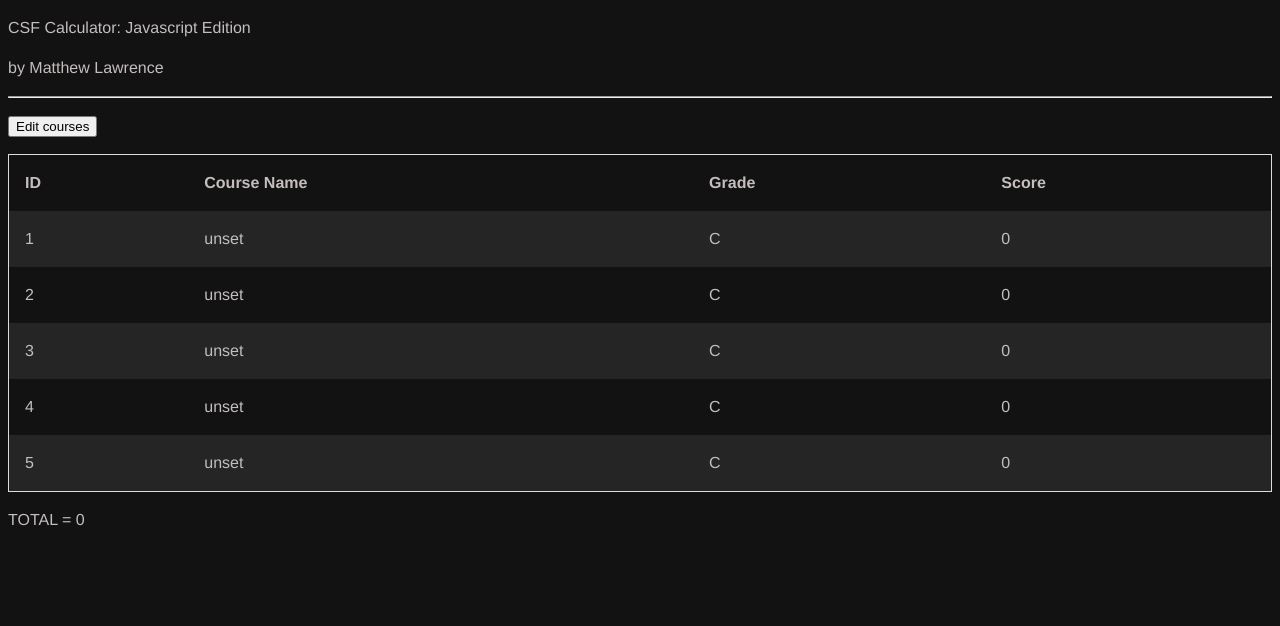
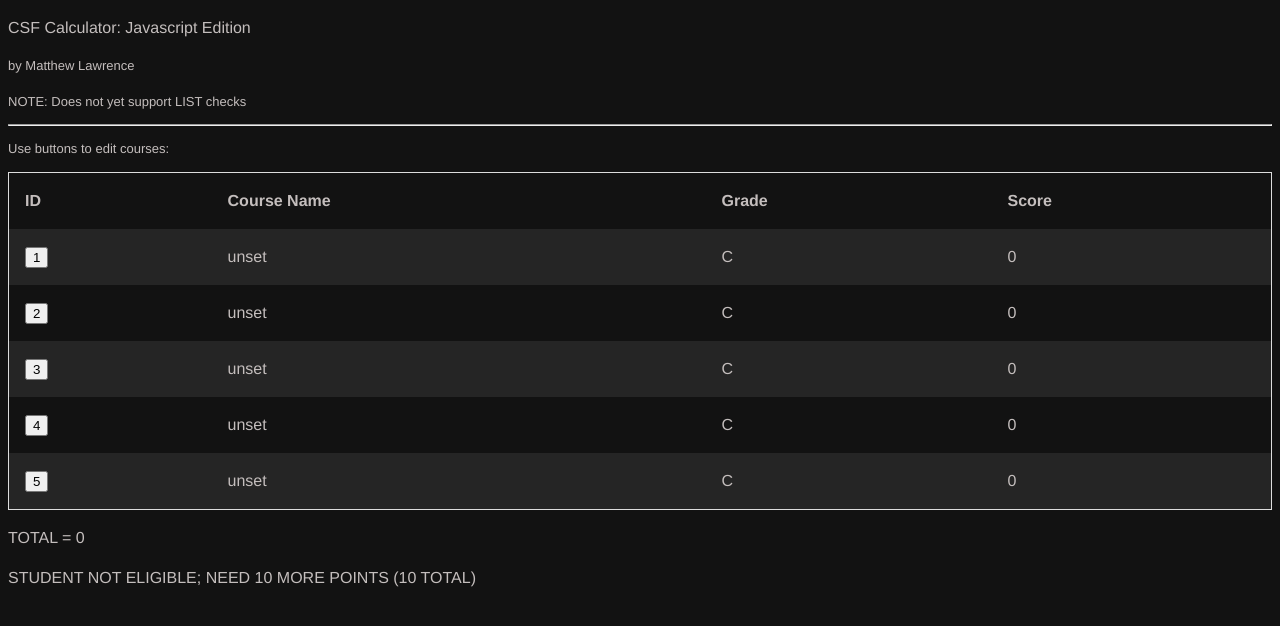
Before and after one commit to mattlawr/csf-calculator, a plain HTML site: page index.html in a window 1280 px wide. Drawn offline with Linux system fonts and the light colour scheme.

Commit message:
Add eligibility check

```diff
--- a/CSFjavascript/main.js
+++ b/CSFjavascript/main.js
@@ -15,12 +15,16 @@ function updateReport() {
     for (i = 1; i < rows.length; i++) {
         var items = rows[i].getElementsByTagName("TD");
 
-        items[0].innerHTML = i;
+        //items[0].innerHTML = i;
         items[1].innerHTML = courses[i].getNameAP();
         items[2].innerHTML = GradeToText(courses[i].grade);
         items[3].innerHTML = GetScore(courses[i].grade, courses[i].ap);
     }
     document.getElementById("total").innerHTML = "TOTAL = " + GetTotalScore();
+
+    var resText = "STUDENT NOT ELIGIBLE; NEED " + (10 - GetTotalScore()) + " MORE POINTS (10 TOTAL)";
+    if (GetTotalScore() >= 10) {resText = "STUDENT ELIGIBLE; 10 POINTS MET"}
+    document.getElementById("result").innerHTML = resText;
 }
 
 function editCourses() {
--- a/index.html
+++ b/index.html
@@ -46,10 +46,12 @@
     <title>CSF Calculator 2018</title>
 </head>
 <body>
-    <p>CSF Calculator: Javascript Edition</p>
-    <p>by Matthew Lawrence</p>
+    <p>CSF Calculator: Javascript Edition <div style="font-size:small">by Matthew Lawrence</div></p>
+
+    <p style="font-size:small">NOTE: Does not yet support LIST checks</p>
     <hr>
-    <p><button onclick="editCourses()">Edit courses</button></p>
+    <!--<p><button onclick="editCourses()">Edit courses</button></p>-->
+    <p style="font-size:small">Use buttons to edit courses:</p>
     <table id="cTable" style="width:100%">
         <tr>
             <th>ID</th>
@@ -58,31 +60,31 @@
             <th>Score</th>
         </tr>
         <tr>
-            <td>--</td>
+            <td><button onclick="editCourse(1)">1</button></td>
             <td>--</td>
             <td>--</td>
             <td>--</td>
         </tr>
         <tr>
-            <td>--</td>
+            <td><button onclick="editCourse(2)">2</button></td>
             <td>--</td>
             <td>--</td>
             <td>--</td>
         </tr>
         <tr>
-            <td>--</td>
+            <td><button onclick="editCourse(3)">3</button></td>
             <td>--</td>
             <td>--</td>
             <td>--</td>
         </tr>
         <tr>
-            <td>--</td>
+            <td><button onclick="editCourse(4)">4</button></td>
             <td>--</td>
             <td>--</td>
             <td>--</td>
         </tr>
         <tr>
-            <td>--</td>
+            <td><button onclick="editCourse(5)">5</button></td>
             <td>--</td>
             <td>--</td>
             <td>--</td>
@@ -90,6 +92,7 @@
     </table>
 
     <p id="total">TOTAL = 0</p>
+    <p id="result">NEED 10 POINTS</p>
 
     <script src="CSFjavascript/main.js"></script>
 </body>
```
